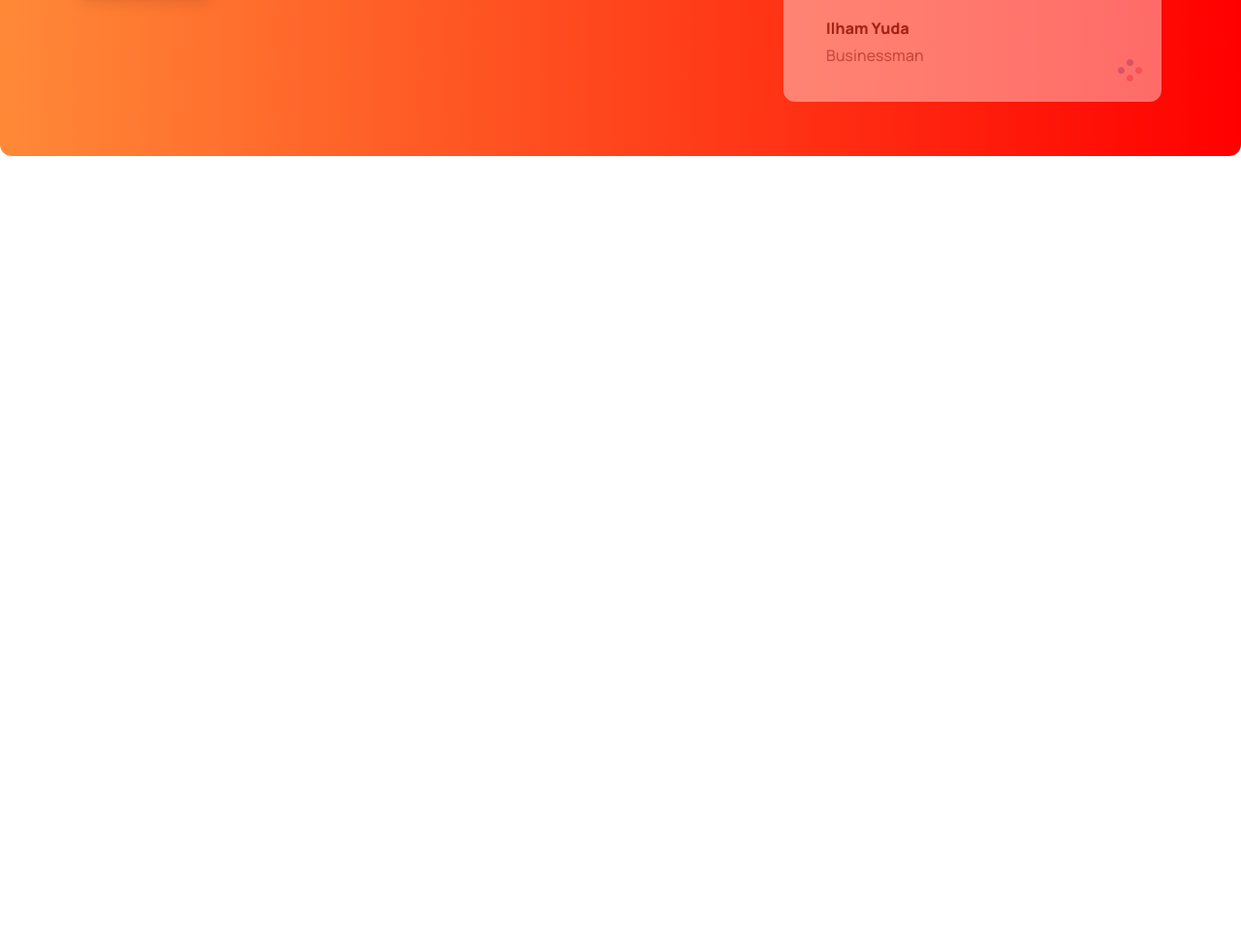
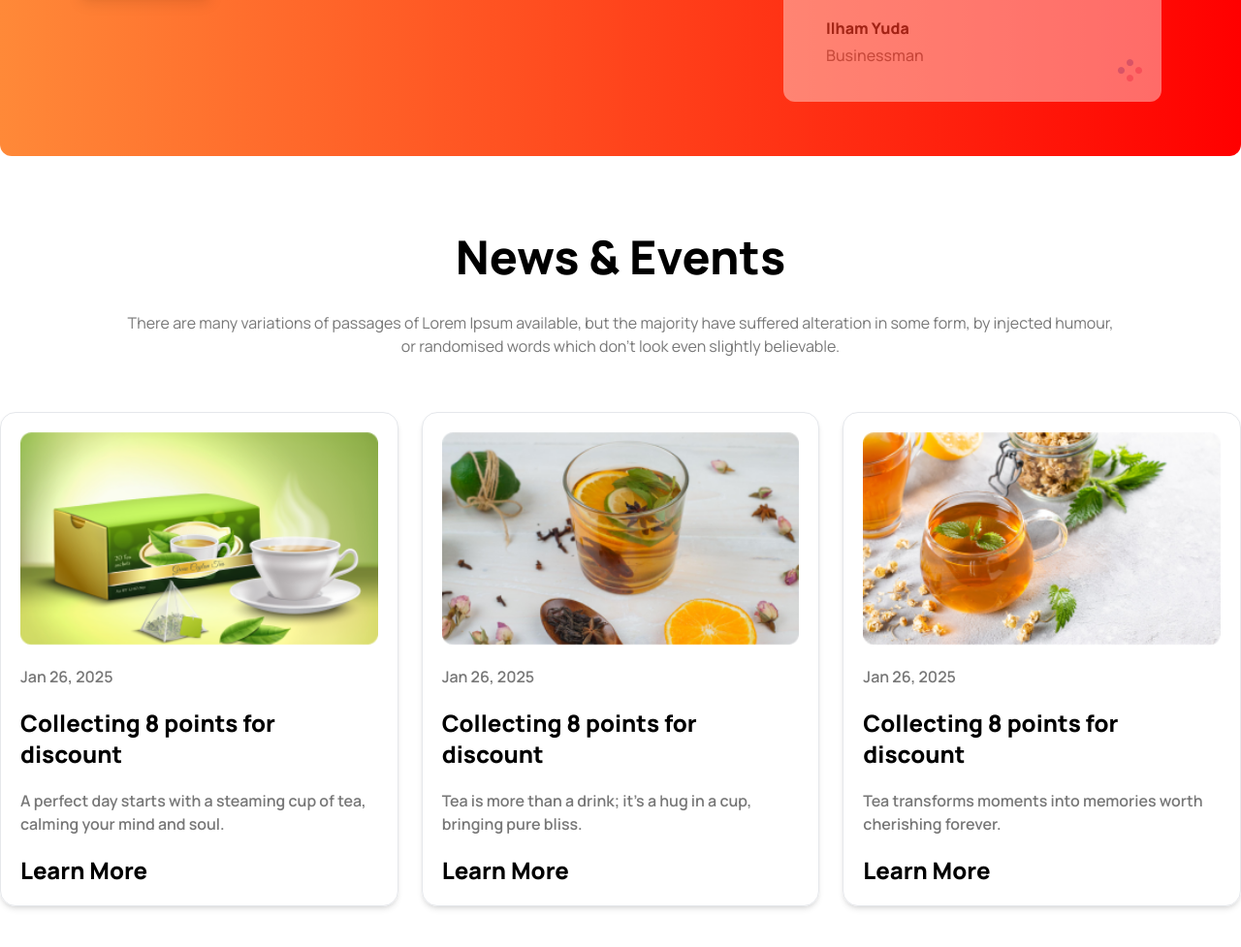
Before and after one commit to Waliul-islam/Tea-House, a plain HTML site: page index.html in a window 1280 px wide. Shown: the part 2614-3591 px from the top of the page at 97% size. Before the commit the page ends 2855 px from the top, so only its background shows below. Drawn offline with nearby package versions, Linux system fonts and the light colour scheme.

Commit message:
News & Events Section added with responsiveness

```diff
--- a/index.html
+++ b/index.html
@@ -222,7 +222,7 @@
 
 
            <!-- lower card -->
-           <div class="bg-white p-11 rounded-xl relative h-56 w-5/6 lg:w-3/4 top-10 opacity-40 left-12 md:left-32">
+           <div class="bg-white p-11 rounded-xl relative h-56 w-5/6 lg:w-3/4 top-10 opacity-40 left-12 md:left-32 mb-8 md:mb-0" >
             <p class="font-medium text-[#777] mb-5">We are providing the best and suitable home insurance services for the people who are interested to treatment</p>
             <h3 class="text-[#1C1C1C] font-extrabold mb-1">Ilham Yuda</h3>
             <p class="font-medium text-[#777]">Businessman</p>
@@ -234,6 +234,65 @@
 
          </div>
        </section>
+
+       <!-- News and Event -->
+       <section class="my-12 lg:my-20 space-y-4 lg:space-y-8">
+        <h1 class="text-center font-extrabold text-5xl">
+          News & Events
+        </h1>
+        <p class="max-w-screen-lg mx-auto text-center text-[#777]">
+          There are many variations of passages of Lorem Ipsum available, but
+          the majority have suffered alteration in some form, by injected
+          humour, or randomised words which don't look even slightly believable.
+        </p>
+        <div
+          class="grid grid-cols-1 md:grid-cols-2 lg:grid-cols-3 py-6 lg:py-6 gap-6"
+        >
+          <!-- card-1 -->
+          <div
+            class="border border-1 shadow-md p-5 rounded-2xl h-auto space-y-5">
+            <img class="w-full" src="images/news-1.png" alt="" />
+            <p class="font-semibold text-[#777]">
+              Jan 26, 2025
+            </p>
+            <h2 class="font-extrabold text-2xl">Collecting 8 points for <br> discount</h2>
+            <p class="font-semibold text-[#777]">
+              A perfect day starts with a steaming cup of tea, calming your mind and soul.
+            </p>
+            <h2 class="font-extrabold text-2xl">Learn More</h2>
+          </div>
+
+          <!-- card-2 -->
+          <div
+            class="border border-1 shadow-md p-5 rounded-2xl h-auto space-y-5">
+            <img class="w-full" src="images/news-2.png" alt="" />
+            <p class="font-semibold text-[#777]">
+              Jan 26, 2025
+            </p>
+            <h2 class="font-extrabold text-2xl">Collecting 8 points for <br> discount</h2>
+            <p class="font-semibold text-[#777]">
+              Tea is more than a drink; it’s a hug in a cup, bringing pure bliss.
+            </p>
+            <h2 class="font-extrabold text-2xl">Learn More</h2>
+          </div>
+
+          <!-- card-3 -->
+          <div
+            class="border border-1 shadow-md p-5 rounded-2xl h-auto space-y-5">
+            <img class="w-full" src="images/news-3.png" alt="" />
+            <p class="font-semibold text-[#777]">
+              Jan 26, 2025
+            </p>
+            <h2 class="font-extrabold text-2xl">Collecting 8 points for <br> discount</h2>
+            <p class="font-semibold text-[#777]">
+              Tea transforms moments into memories worth cherishing forever.
+            </p>
+            <h2 class="font-extrabold text-2xl">Learn More</h2>
+          </div>
+
+
+        </div>
+      </section>
     </main>
   </body>
 </html>
```
